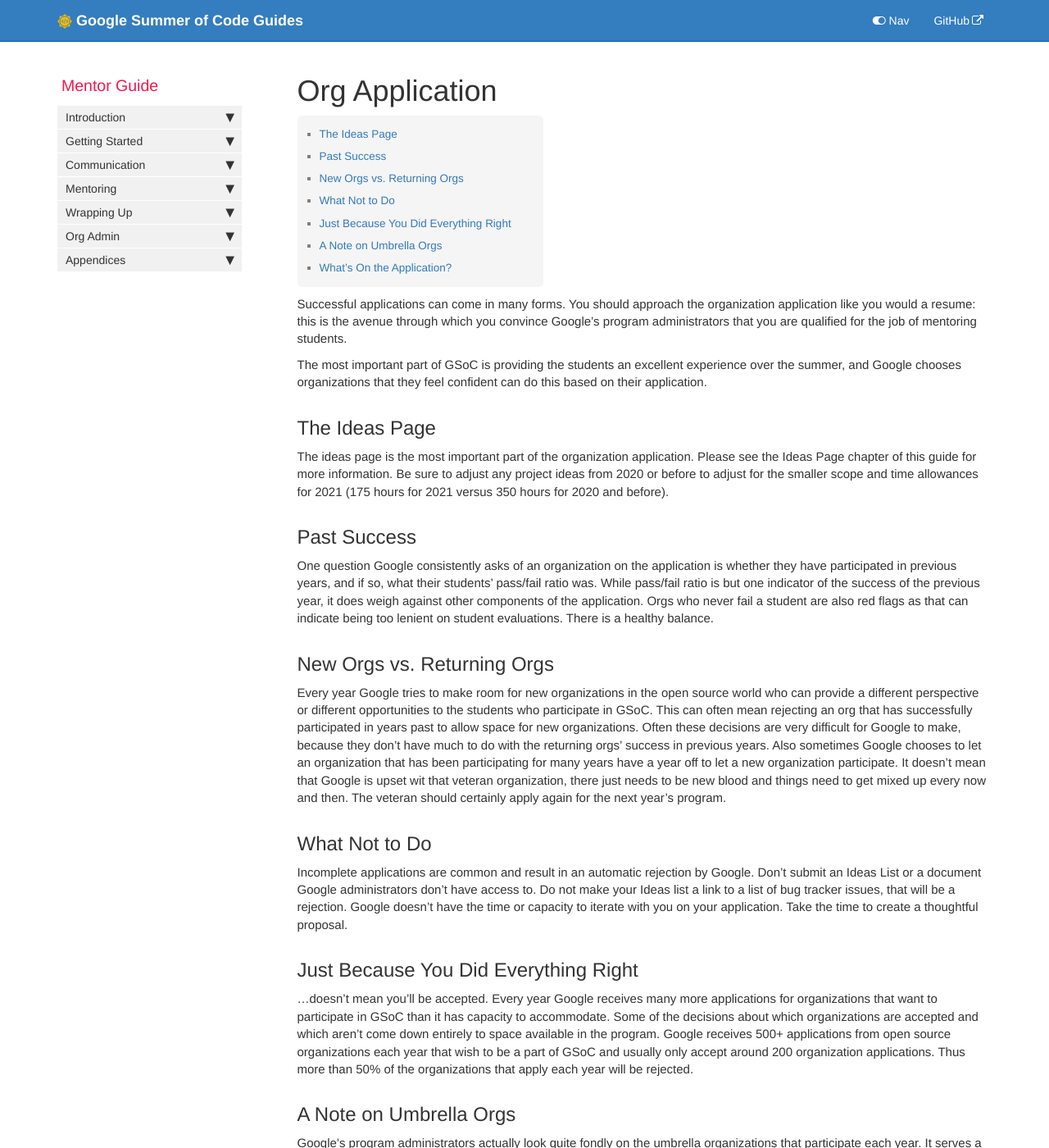
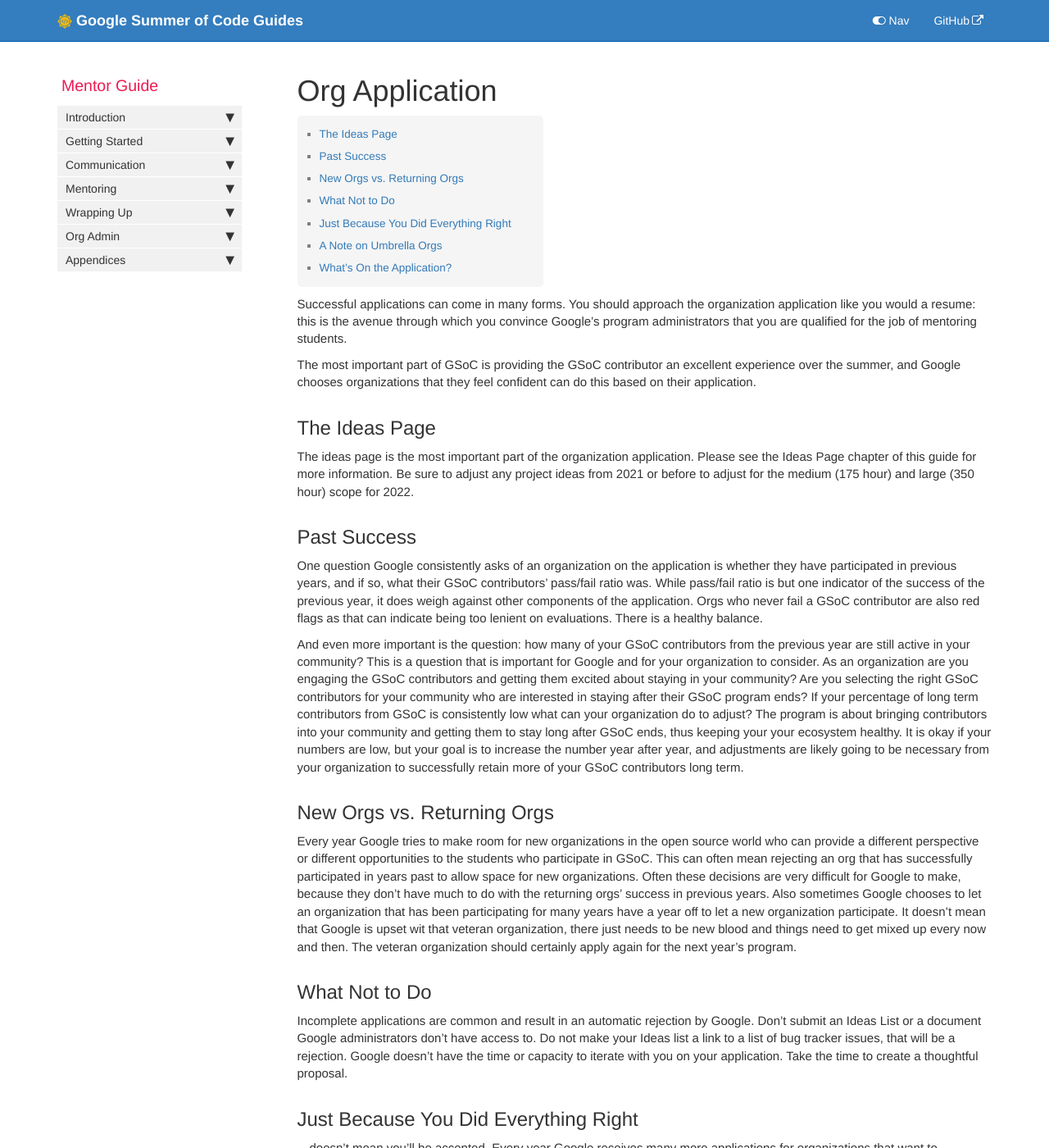
Before and after one commit to google/gsocguides, a Jekyll site: the page built from pages/mentor/20-org_application.md, in a window 1280 px wide and 1400 px high. Shown: the whole window at 82% size. Built offline with Jekyll 4.4.1, drawn with Linux system fonts in a browser that asks for light colours; some of the changed text lies outside the part shown.

Commit message:
Update 20-org_application.md
2022 updates

```diff
--- a/pages/mentor/20-org_application.md
+++ b/pages/mentor/20-org_application.md
@@ -8,19 +8,21 @@ sidebar: mentor_sidebar
 
 Successful applications can come in many forms. You should approach the organization application like you would a resume: this is the avenue through which you convince Google's program administrators that you are qualified for the job of mentoring students.
 
-The most important part of GSoC is providing the students an excellent experience over the summer, and Google chooses organizations that they feel confident can do this based on their application.
+The most important part of GSoC is providing the GSoC contributor an excellent experience over the summer, and Google chooses organizations that they feel confident can do this based on their application.
 
 ## The Ideas Page
 
-The ideas page is the most important part of the organization application. Please see the Ideas Page chapter of this guide for more information. Be sure to adjust any project ideas from 2020 or before to adjust for the smaller scope and time allowances for 2021 (175 hours for 2021 versus 350 hours for 2020 and before).
+The ideas page is the most important part of the organization application. Please see the Ideas Page chapter of this guide for more information. Be sure to adjust any project ideas from 2021 or before to adjust for the medium (175 hour) and large (350 hour) scope for 2022.
 
 ## Past Success
 
-One question Google consistently asks of an organization on the application is whether they have participated in previous years, and if so, what their students' pass/fail ratio was. While pass/fail ratio is but one indicator of the success of the previous year, it does weigh against other components of the application. Orgs who never fail a student are also red flags as that can indicate being too lenient on student evaluations. There is a healthy balance.
+One question Google consistently asks of an organization on the application is whether they have participated in previous years, and if so, what their GSoC contributors' pass/fail ratio was. While pass/fail ratio is but one indicator of the success of the previous year, it does weigh against other components of the application. Orgs who never fail a GSoC contributor are also red flags as that can indicate being too lenient on evaluations. There is a healthy balance.
+
+And even more important is the question: how many of your GSoC contributors from the previous year are still active in your community? This is a question that is important for Google and for your organization to consider. As an organization are you engaging the GSoC contributors and getting them excited about staying in your community? Are you selecting the right GSoC contributors for your community who are interested in staying after their GSoC program ends? If your percentage of long term contributors from GSoC is consistently low what can your organization do to adjust? The program is about bringing contributors into your community and getting them to stay long after GSoC ends, thus keeping your your ecosystem healthy. It is okay if your numbers are low, but your goal is to increase the number year after year, and adjustments are likely going to be necessary from your organization to successfully retain more of your GSoC contributors long term.
 
 ## New Orgs vs. Returning Orgs
 
-Every year Google tries to make room for new organizations in the open source world who can provide a different perspective or different opportunities to the students who participate in GSoC. This can often mean rejecting an org that has successfully participated in years past to allow space for new organizations. Often these decisions are very difficult for Google to make, because they don't have much to do with the returning orgs' success in previous years.  Also sometimes Google chooses to let an organization that has been participating for many years have a year off to let a new organization participate. It doesn't mean that Google is upset wit that veteran organization, there just needs to be new blood and things need to get mixed up every now and then. The veteran should certainly apply again for the next year's program.
+Every year Google tries to make room for new organizations in the open source world who can provide a different perspective or different opportunities to the students who participate in GSoC. This can often mean rejecting an org that has successfully participated in years past to allow space for new organizations. Often these decisions are very difficult for Google to make, because they don't have much to do with the returning orgs' success in previous years.  Also sometimes Google chooses to let an organization that has been participating for many years have a year off to let a new organization participate. It doesn't mean that Google is upset wit that veteran organization, there just needs to be new blood and things need to get mixed up every now and then. The veteran organization should certainly apply again for the next year's program.
 
 ## What Not to Do
 
@@ -28,11 +30,11 @@ Incomplete applications are common and result in an automatic rejection by Googl
 
 ## Just Because You Did Everything Right
 
-...doesn't mean you'll be accepted. Every year Google receives many more applications for organizations that want to participate in GSoC than it has capacity to accommodate. Some of the decisions about which organizations are accepted and which aren't come down entirely to space available in the program. Google receives 500+ applications from open source organizations each year that wish to be a part of GSoC and usually only accept around 200 organization applications. Thus more than 50% of the organizations that apply each year will be rejected.
+...doesn't mean you'll be accepted. Every year Google receives many more applications for organizations that want to participate in GSoC than it has capacity to accommodate. Some of the decisions about which organizations are accepted and which aren't come down entirely to space available in the program. Google receives 450+ applications from open source organizations each year that wish to be a part of GSoC and usually only accept around 200 organization applications. Thus more than 50% of the organizations that apply each year will be rejected.
 
 ## A Note on Umbrella Orgs
 
-Google's program administrators actually look quite fondly on the umbrella organizations that participate each year. It serves a dual purpose: it allows Google to accept more organizations in the "space" of just one, and also gives an opportunity to accept a marginally-topical org by putting it under the umbrella of a related org.
+Umbrella organizations are organizations that have many sub-projects underneath them. Think Python Software Foundation, Apache Software Foundation, etc. Umbrella orgs serve a dual purpose: they allows Google to accept more organizations in the "space" of just one, and also gives an opportunity to accept a marginally-topical org by putting it under the umbrella of a related org. Also the heavy load of organization administration is handled by the often experienced and veteran organization administrators of the umbrella org, allowing the smaller sub-project to focus on mentoring and their GSoC contributors.
 
 If your application is rejected, the following you may want to consider reaching out to an accepted umbrella org that might be able to accommodate you.
 
@@ -41,13 +43,12 @@ If your application is rejected, the following you may want to consider reaching
 The questions vary from year to year, but will be similar to:
 
 * Why does your org want to participate in GSoC?
-* How many potential mentors have agreed to mentor this year?
-* How will you keep mentors engaged with their students?
-* How will you help your students stay on schedule to complete their projects?
-* How will you get your students involved in your community during GSoC?
-* How will you keep students involved with your community after GSoC?
+* What would your organization consider to be a successful GSoC for your org?
+* How will you keep mentors engaged with their GSoC contributors?
+* How will you help your GSoC contributors stay on schedule to complete their projects?
+* How will you keep your GSoC contributors involed in your community during and after GSoC?
 * Has your org been accepted as a mentor org in GSoC?
-* What year was your project started?
+* If so, when and how many GSoC contributors are still actively involved in your community today?
 * Where does your source code live?
 * Link to your Ideas List (this is the most important part of the application!)
 
```
